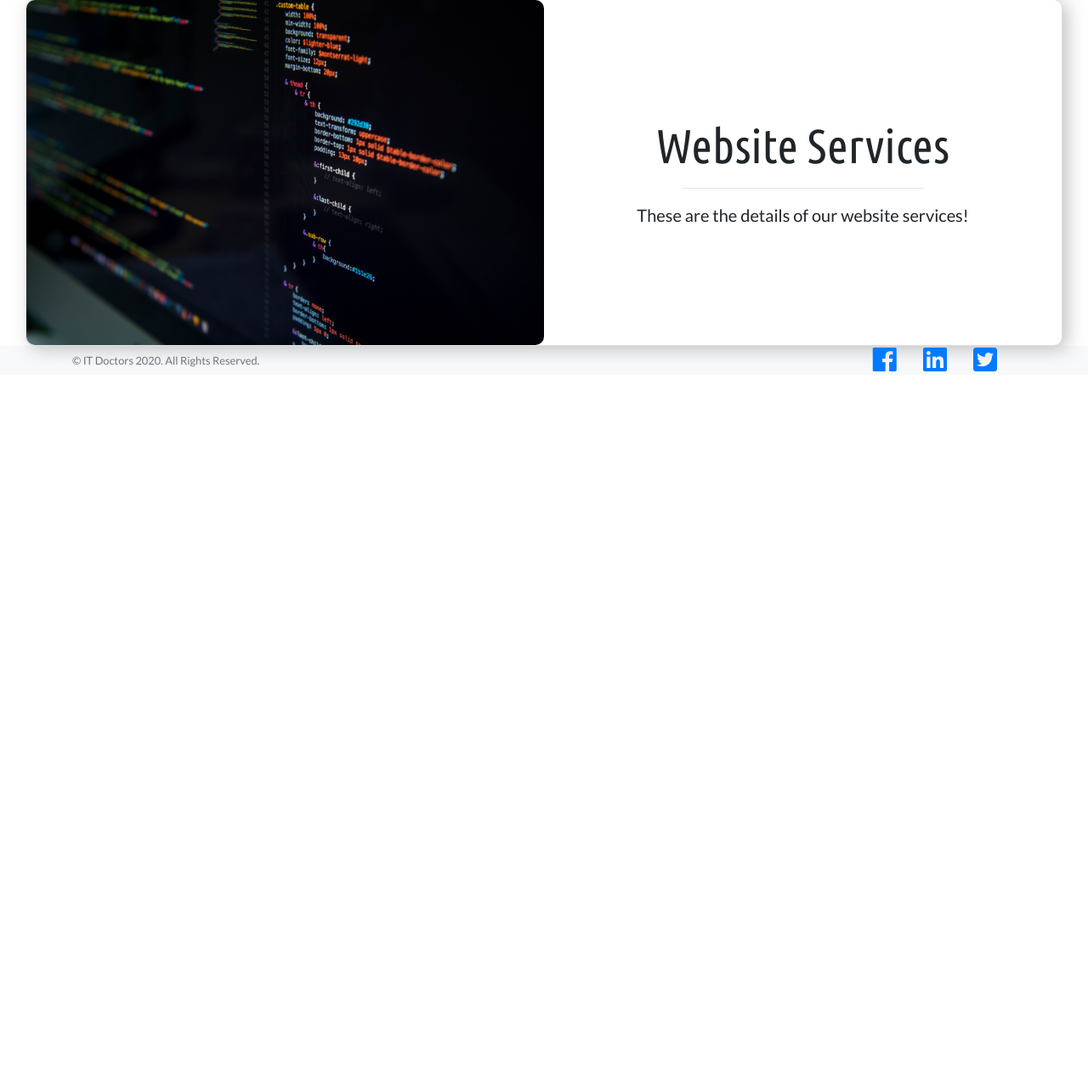
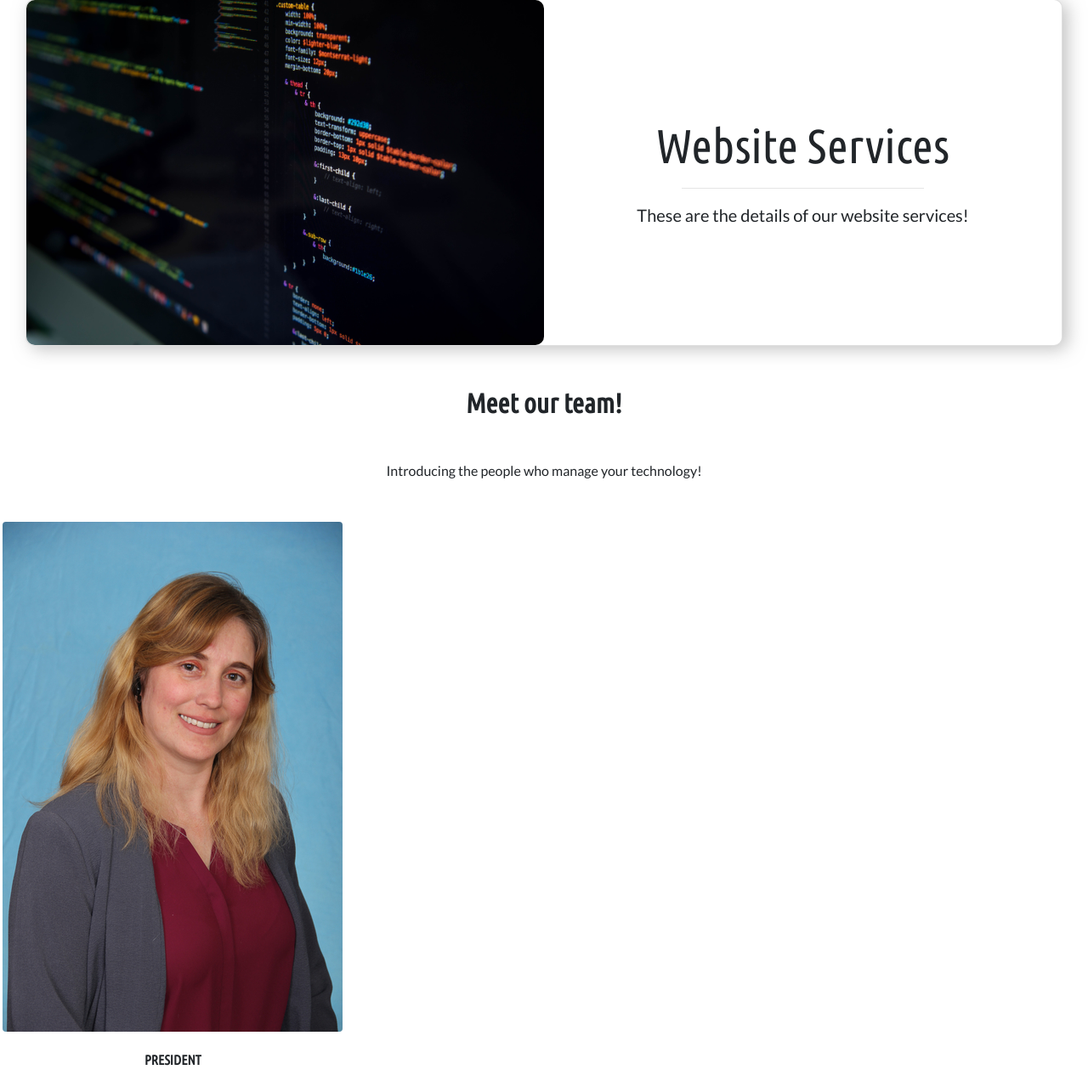
Before and after one commit to xael-dev/ITD, a Django app: page / in a window 1280 px wide. Shown: the part 2080-3352 px from the top of the page at 85% size. Before the commit the page ends 2517 px from the top, so only its background shows below. Run offline with Django 3.2, Linux system fonts and the light colour scheme; some libraries are stand-ins or nearby versions.

Commit message:
Add Team section (developmental)

```diff
--- a/emailstore/templates/home/ITD-website-v2.html
+++ b/emailstore/templates/home/ITD-website-v2.html
@@ -191,6 +191,21 @@
     <section id="section4">
     </section>
 
+    <!-- Team Section -->
+    <section id="section5" class="team-section text-center my-5">
+        <h2 class="h1-responsive font-weight-bold my-5">Meet our team!</h2>
+        <p class="grey-text w-responsive mx-auto mb-5"> Introducing the people who manage your technology!</p>
+        <div class="row text-center">
+            <div class="col-md-4 mb-md-0 mb-5">
+                <div class="avatar mx-auto">
+                    <img src={% static "/img/img_0163.jpg" %} class="rounded z-depth-1-half" alt="">
+                </div>
+                <h4 class="font-weight-bold dark-grey-text my-4"></h4>
+                <h6 class="text-uppercase grey-text mb-3"><strong>President</strong></h6>
+            </div>
+        </div>
+    </section>
+
     <!-- Footer and Social Links -->
     <footer class= "footer bg-light">
         <div class="container">
```
